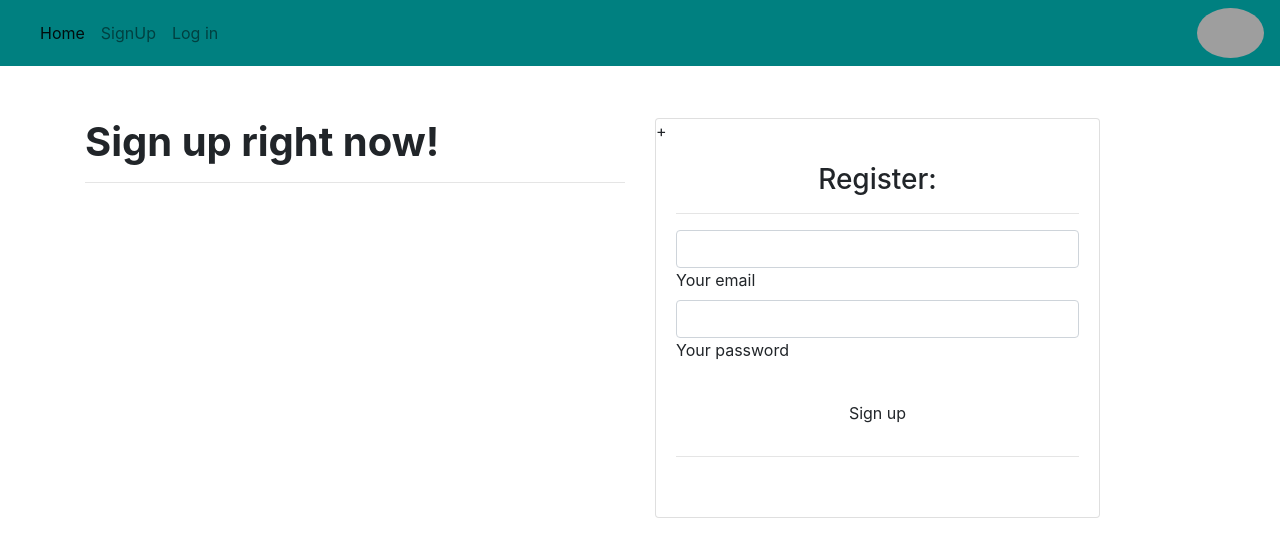
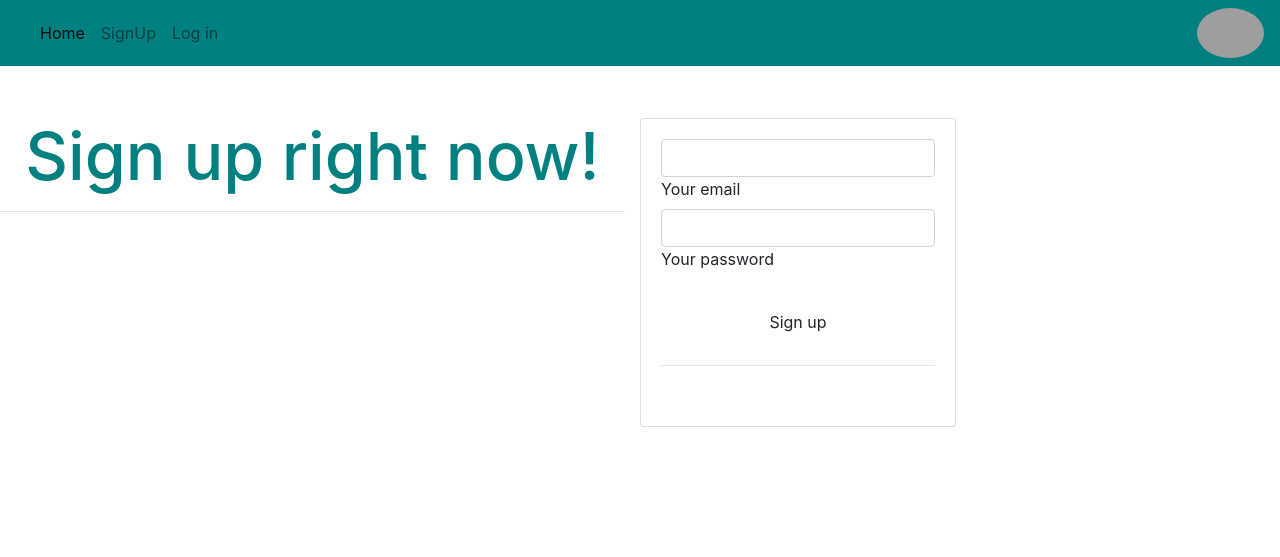
Before and after one commit to Lonzohope/awards, a Django app: template reward/templates/registration/registration_form.html in a window 1280 px wide. Shown: the top 557 px of the page. Run offline with Django 3.2, Linux system fonts and the light colour scheme; the template is opened without the code that fills it: most values are stand-ins (such as "Sample title", 1, 10 or a date in 2020); some libraries are stand-ins or nearby versions; grey boxes are pictures that could not be loaded.

Commit message:
solved displaying error

```diff
--- a/js/scripts.js
+++ b/js/scripts.js
@@ -1,2 +1,7 @@
 // Animations init
 new WOW().init();
+
+var element =  document.querySelector('.my-element')
+element.h1.add('animated', 'pulse')
+
+$('.carousel-3d-controls').mdbCarousel3d();
--- a/reward/templates/registration/base.html
+++ b/reward/templates/registration/base.html
@@ -15,7 +15,12 @@
   {%endif%}
 
   {% block styles %}
+  <link href="css/bootstrap.css" rel="stylesheet" type="text/css">
+
+  <link href="css/styles.css" rel="stylesheet" type="text/css">
+  <link rel="stylesheet" href="https://cdnjs.cloudflare.com/ajax/libs/animate.css/3.7.0/animate.min.css">
     {% bootstrap_css %}
+
   {% endblock %}
 
 </head>
@@ -27,6 +32,11 @@
 
   {% block scripts %}
     <script src="https://ajax.googleapis.com/ajax/libs/jquery/3.2.1/jquery.min.js"></script>
+    <script src="https://code.jquery.com/jquery-3.3.1.min.js" integrity="sha256-FgpCb/KJQlLNfOu91ta32o/NMZxltwRo8QtmkMRdAu8=" crossorigin="anonymous"></script>
+    <script src="https://stackpath.bootstrapcdn.com/bootstrap/4.3.1/js/bootstrap.min.js" integrity="sha384-JjSmVgyd0p3pXB1rRibZUAYoIIy6OrQ6VrjIEaFf/nJGzIxFDsf4x0xIM+B07jRM" crossorigin="anonymous"></script>
+    <script src="https://maxcdn.bootstrapcdn.com/bootstrap/3.4.0/js/bootstrap.min.js"></script>
+    <script src="js/scripts.js"></script>
+
     {% bootstrap_javascript %}
   {% endblock %}
 
--- a/reward/templates/registration/registration_form.html
+++ b/reward/templates/registration/registration_form.html
@@ -1,5 +1,8 @@
 {%extends "registration/base.html"%} {% load bootstrap4%}
 {%block content%}
+
+<html>
+   <body id="hope" style="background-image:url();background-size: cover; background-repeat: no-repeat;">
 <form class="form-inline">
         <div class="md-form my-0">
           <!-- <input class="form-control mr-sm-2" type="text" placeholder="Search" aria-label="Search"> -->
@@ -8,38 +11,32 @@
     </div>
   </div>
 
-<!-- Navbar -->
 <!-- Full Page Intro -->
-<div class="view" style="background-image: url(''https://media3.giphy.com/media/3oKIPpFhwsMNrRIjN6/source.gif); background-repeat: no-repeat; background-size: cover; background-position: center center;">
+<!-- <div class="view" style="background-image: url('https://images.pexels.com/photos/220357/pexels-photo-220357.jpeg?auto=compress&cs=tinysrgb&dpr=2&h=650&w=940'); background-repeat: no-repeat; background-size: cover;"> -->
   <!-- Mask & flexbox options-->
   <div class="mask rgba-gradient align-items-center">
     <!-- Content -->
-    <div class="container">
+     <!-- <div class="container">  -->
       <!--Grid row-->
       <div class="row mt-5">
         <!--Grid column-->
         <div class="col-md-6 mb-5 mt-md-0 mt-5 white-text text-center text-md-left">
-          <h1 class="h1-responsive font-weight-bold wow fadeInLeft" data-wow-delay="0.3s">Sign up right now! </h1>
+
+        <h1 class="animated infinite pulse delay-2s" style="color:teal; font-size: 4em;text-align: center;">Sign up right now!</h1>
           <hr class="hr-light wow fadeInLeft" data-wow-delay="0.3s">
-          <h6 class="mb-3 wow fadeInLeft" data-wow-delay="0.3s"></h6>
-          <a class="btn btn-outline-white wow fadeInLeft" data-wow-delay="0.3s"></a>
+          <!-- <h6 class="mb-3 wow fadeInLeft" data-wow-delay="0.3s">Lorem ipsum dolor sit amet, consectetur adipisicing elit. Rem repellendus quasi fuga
+          nesciunt dolorum nulla magnam veniam sapiente, fugiat! Commodi sequi non animi ea
+          dolor molestiae, quisquam iste, maiores. Nulla.</h6> -->
+          <!-- <a class="btn btn-outline-white wow fadeInLeft" data-wow-delay="0.3s"></a> -->
         </div>
         <!--Grid column-->
         <!--Grid column-->
-        <div class="col-md-6 col-xl-5 mb-4">
+        <!-- <div class="col-md-6 col-xl-5 mb-4"> -->
           <!--Form-->
-          <div class="card wow fadeInRight" data-wow-delay="0.3s">+
+          <div class="card wow fadeInRight" data-wow-delay="0.3s">
             <div class="card-body">
               <!--Header-->
               <div class="text-center">
-                <h3 class="white-text">
-                  <i class="fas fa-user white-text"></i> Register:</h3>
-                <hr class="hr-light">
-              </div>
-              <!--Body-->
-              <div class="md-form">
-                <i class="fas fa-user prefix white-text active"></i>
-
                 {% csrf_token %}
                 {% bootstrap_form form %}
               </div>
```
Also changed, not shown: static/css/styles.css (deleted, +0 -63 lines).
